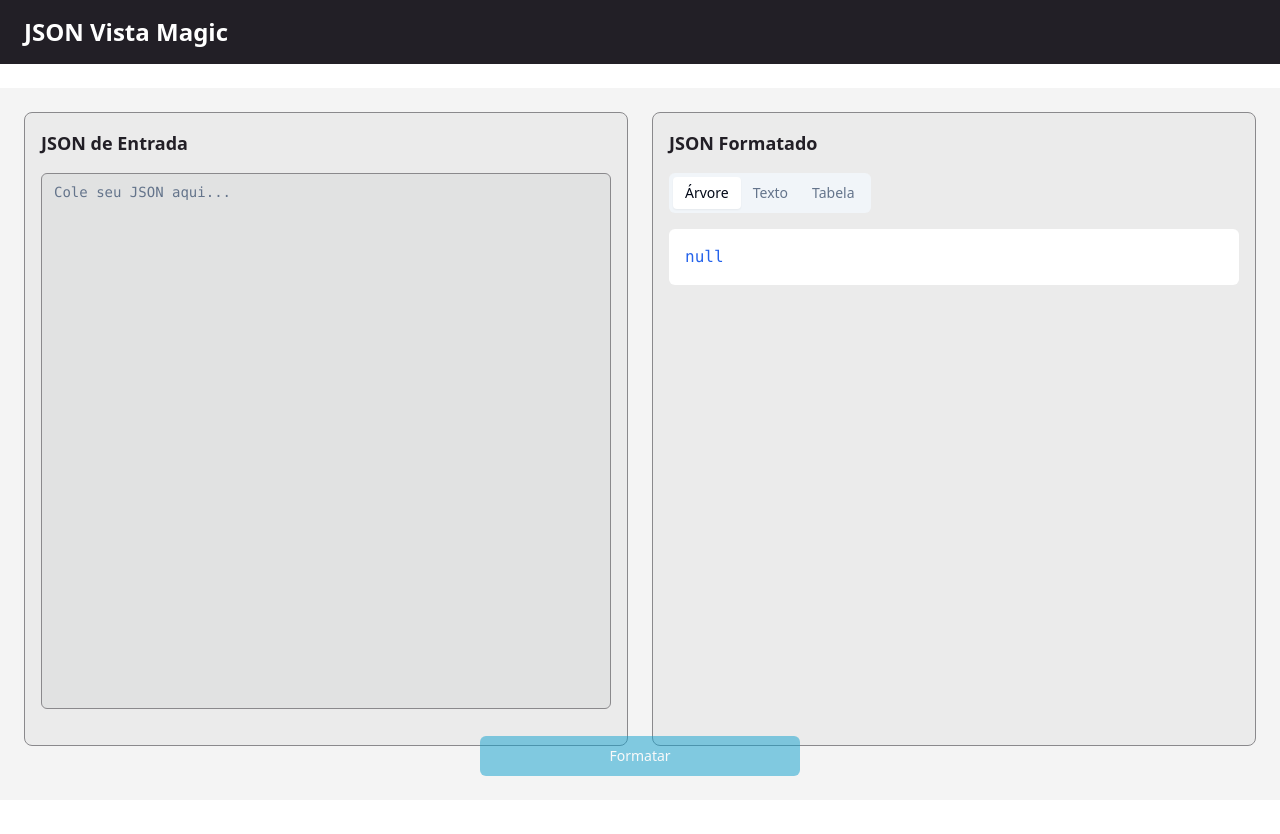
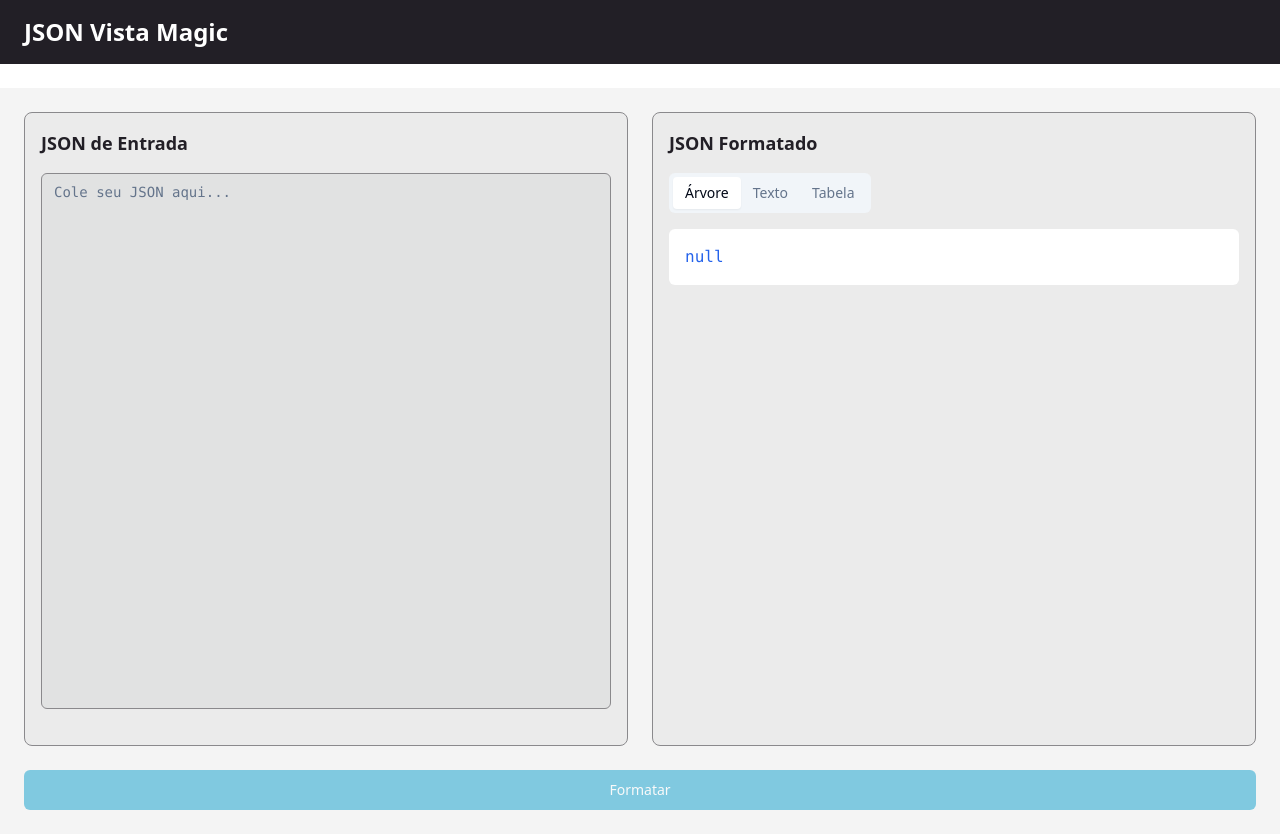
Before and after one commit to viniciusvargas7/json-vista-magic, a React (Vite) app: page / in a window 1280 px wide. Before the commit the page ends 800 px from the top, so only its background shows below. Built offline with nearby package versions, Linux system fonts and the light colour scheme.

Commit message:
Fix: Format button position
Move the format button outside the input/output boxes to prevent overlap.

```diff
--- a/src/pages/Index.tsx
+++ b/src/pages/Index.tsx
@@ -39,10 +39,10 @@ const Index = () => {
   };
 
   return (
-    <div className="min-h-screen">
+    <div className="min-h-screen flex flex-col">
       <Header />
-      <div className="container mx-auto p-6 bg-[#C8C8C9] bg-opacity-20">
-        <div className="grid grid-cols-1 md:grid-cols-2 gap-6 mb-6 h-[600px]">
+      <div className="container mx-auto p-6 bg-[#C8C8C9] bg-opacity-20 flex-grow">
+        <div className="grid grid-cols-1 md:grid-cols-2 gap-6 mb-6 h-[calc(100%-4rem)]">
           <div className="border rounded-lg p-4 bg-[#9F9EA1] bg-opacity-10 border-[#8A898C] h-full">
             <h2 className="text-lg font-semibold mb-4 text-[#221F26]">JSON de Entrada</h2>
             <div className="h-[calc(100%-4rem)]">
@@ -58,7 +58,7 @@ const Index = () => {
           </div>
         </div>
 
-        <div className="max-w-xs mx-auto">
+        <div className="flex justify-center mt-6">
           <FormatButton
             onClick={handleFormat}
             disabled={!inputJson.trim()}
```
